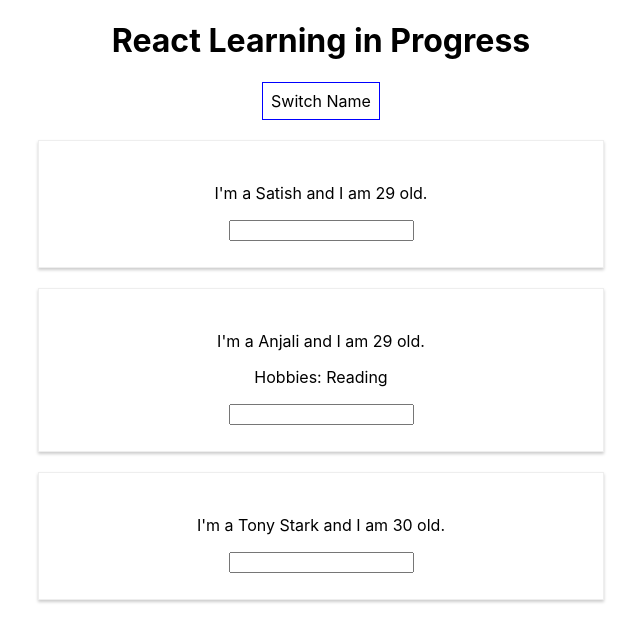
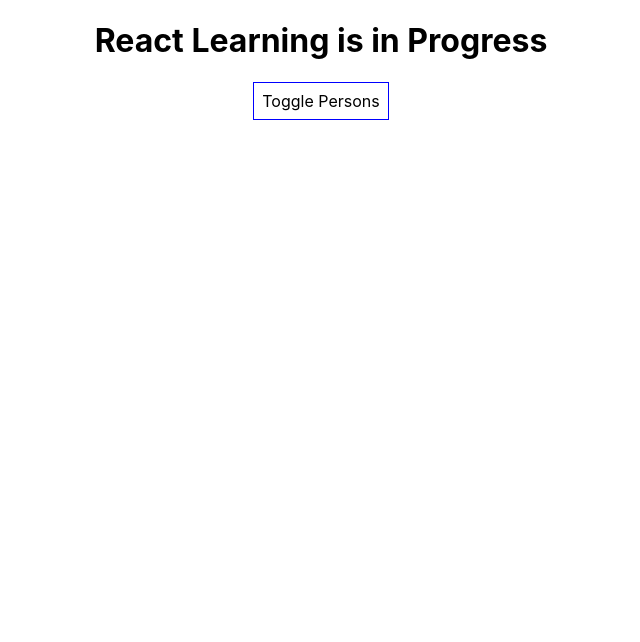
Before and after one commit to ssjsatish/burger-builder, a React (Create React App) app: page / in a window 1280 px wide. Shown: the top 642 px of the page, without its empty margins (319-959 px from the left). Built offline with nearby package versions, Linux system fonts and the light colour scheme; the HTML template or start-up script is replaced by a standard one.

Commit message:
conditionals rendering

```diff
--- a/src/App.js
+++ b/src/App.js
@@ -5,31 +5,49 @@ import Person from './Person/Person';
 class App extends Component {
   state = {
     persons: [
-      { name: 'Satish', age: 29 },
-      { name: 'Anjali', age: 29 },
-      { name: 'Tony Stark', age: 30 }
+      { id:'1', name: 'Satish', age: 29 },
+      { id:'2', name: 'Anjali', age: 29 },
+      { id:'3', name: 'Tony Stark', age: 30 }
     ],
-    otherState: 'Something'
+    otherState: 'Something',
+    showPersons: false
   }
 
   switchNameHandler = () => {
     this.setState({
       persons: [
-        { name: 'Satish Patel', age: 27 },
-        { name: 'Elon Musk', age: 50 },
-        { name: 'Iron Man', age: 52 }
+        { id:'1', name: 'Satish Patel', age: 27 },
+        { id:'2', name: 'Elon Musk', age: 50 },
+        { id:'3', name: 'Iron Man', age: 52 }
       ]
     })
   };
-  nameChangeHandler = (event) => {
-    this.setState({
-      persons : [
-        {name: 'Satish Patel', age: 27 },
-        {name: event.target.value, age: 50 },
-        {name: 'Iron Man', age: 52 }
-      ]
+  nameChangeHandler = (event, id) => {
+    const personIndex = this.state.persons.findIndex(p => {
+      return p.id === id;
     })
+    const person = {
+      ...this.state.persons[personIndex]
+    };
+    // const person = Object.assign({}. this.state.persons[personIndex])
+    person.name = event.target.value;
+    const persons = [...this.state.persons]
+    persons[personIndex] = person
+    this.setState({ persons : persons })
   }
+
+  deletePersonHandler = (personIndex) => {
+    // const persons = this.state.persons;
+    const persons = [...this.state.persons]
+    persons.splice(personIndex, 1);
+    this.setState({persons: persons});
+  }
+
+  togglePersonHandler = () => {
+    const doesShow = this.state.showPersons
+    this.setState({ showPersons: !doesShow })
+  }
+
 
   render() {
     const style = {
@@ -37,13 +55,32 @@ class App extends Component {
       font: 'inherit',
       border: '1px solid blue',
       padding: '8px',
-
       cursor: 'pointer'
+    }
+    let persons = null
+    if(this.state.showPersons) {
+      persons = (
+        <div>
+          { this.state.persons.map( (p,index) => {
+            return <Person
+              click={() => this.deletePersonHandler(index)}
+              name={p.name}
+              age={p.age}
+              key={p.id}
+              changed={(event) => this.nameChangeHandler(event, p.id)}/>
+          })}
+        </div>
+      )
     }
   return (
     <div className="App">
-      <h1>React Learning in Progress</h1>
-      <button style={style} onClick={this.switchNameHandler}>Switch Name </button>
+      <h1>React Learning is in Progress</h1>
+      <button
+        style={style}
+        onClick={this.togglePersonHandler}>Toggle Persons </button>
+        { persons }
+      {/* { this.state.showPersons ?
+          <div>
             <Person
               name={this.state.persons[0].name}
               age={this.state.persons[0].age}
@@ -58,6 +95,8 @@ class App extends Component {
               name={this.state.persons[2].name}
               age={this.state.persons[2].age}
             />
+          </div> : null
+      }     */}
     </div>
   );
   }
--- a/src/Person/Person.js
+++ b/src/Person/Person.js
@@ -3,10 +3,8 @@ import './Person.css'
 const person = (props) => {
     return (
         <div className='Person'>
-            <p onClick={props.click}>I'm a {props.name} and I am {props.age} old.</p>
-            <p>{props.children}</p>
-
-            <input type='text' onChange={props.changed} />
+            <p onClick={props.click}>I'm a {props.name} and I am {props.age} years old.</p>
+            <input type='text' onChange={props.changed} value={props.name}/>
         </div>
     )
 };
```
Lines whose indentation alone changed are shown as unchanged.
